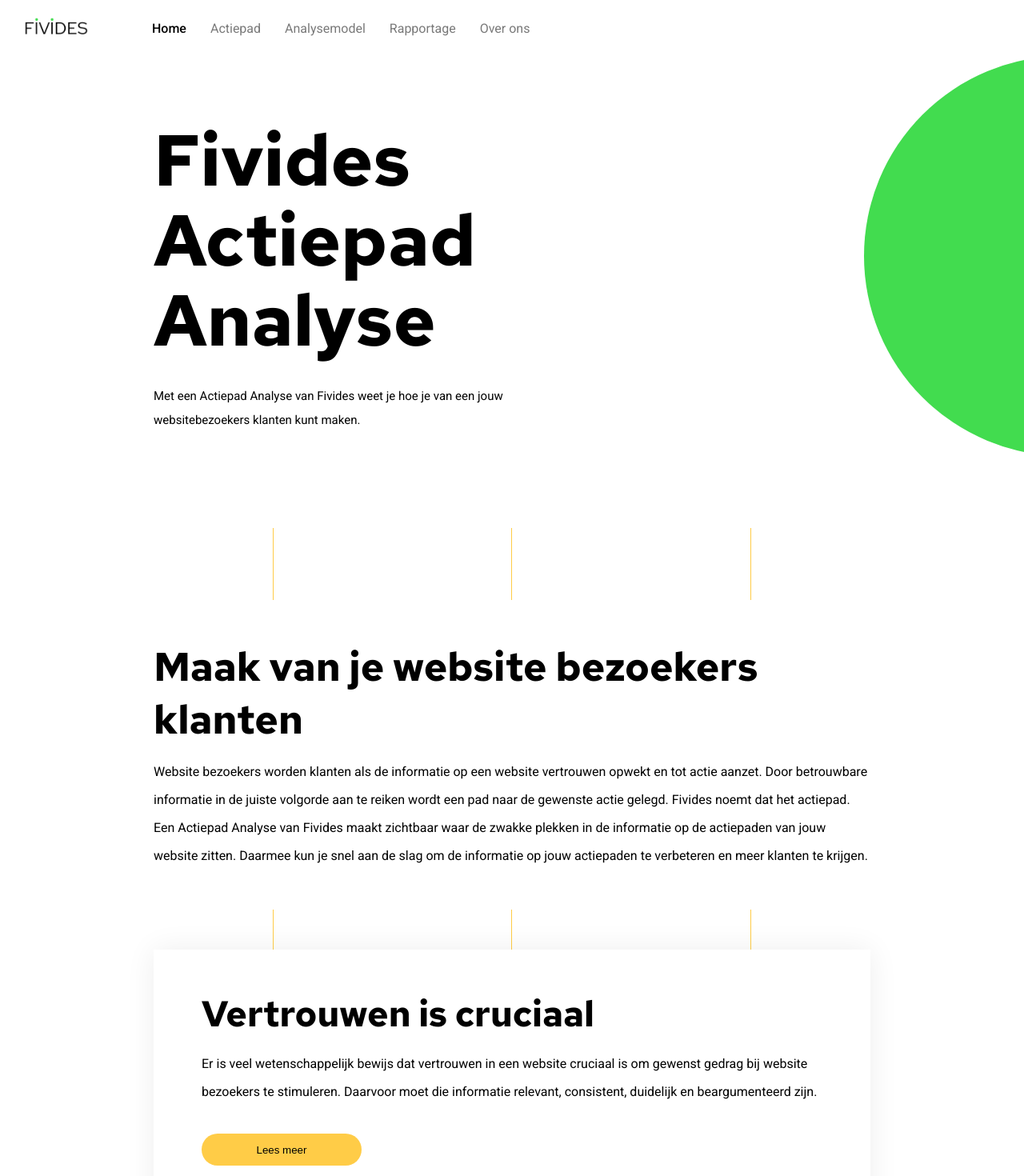
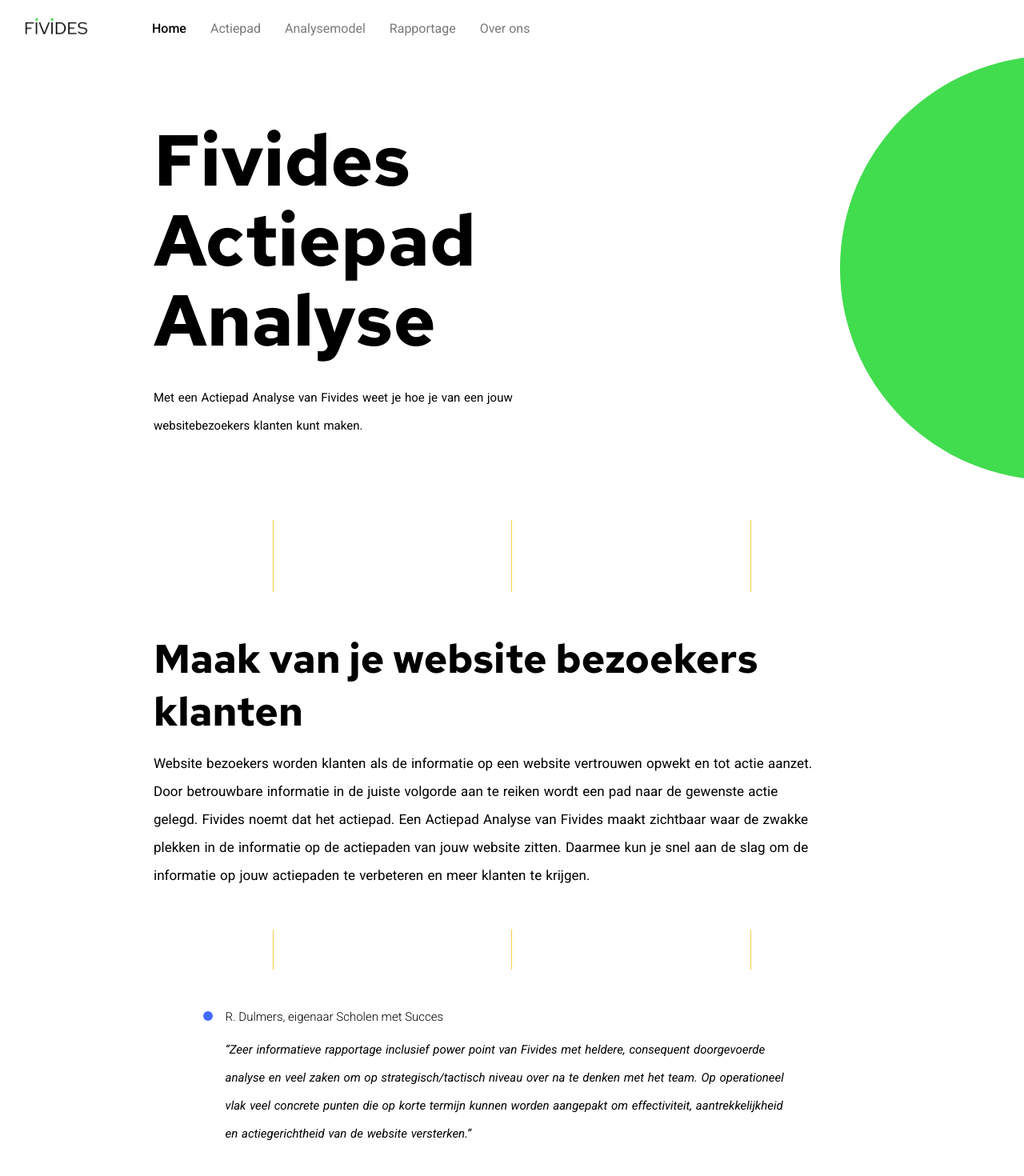
Before and after one commit to Maurits97/fivides, a Next.js app: page / in a window 1280 px wide. Shown: the top 1470 px of the page at 80% size. Built offline with nearby package versions, Linux system fonts and the light colour scheme.

Commit message:
Homepage update

```diff
--- a/pages/_app.js
+++ b/pages/_app.js
@@ -1,12 +1,35 @@
+import Head from 'next/head'
 import Layout from '../components/Layout'
+import { useRouter } from 'next/router'
 import '../styles/globals.scss'
 
+function MyApp({ Component, pageProps }) {
 
-function MyApp({ Component, pageProps }) {
+  function getTitle()  {
+    const router = useRouter();
+    const pathname = router.pathname;
+
+    if(pathname === '/') {
+      return 'Fivides - Home';
+    } else {
+      const newName = pathname.substring(1);
+      return 'Fivides - ' + newName.charAt(0).toUpperCase() + newName.slice(1);
+    }
+  }
+
   return (
-    <Layout>
-      <Component {...pageProps} />
-    </Layout>
+    <>
+      <Head>
+        <title>{getTitle()}</title>
+        <meta name="description" content="Description Fivides."/>
+        <meta name="keywords" content="trefwoord 1, trefwoord 2, trefwoord 3"/>
+        <link rel="icon" type="image/svg+xml" href="/favicon.svg"></link>
+        <link rel="alternate icon" href="/favicon.ico"></link>
+      </Head>
+      <Layout>
+        <Component {...pageProps} />
+      </Layout>
+    </>
   )
 }
 
--- a/pages/about.js
+++ b/pages/about.js
@@ -1,8 +1,9 @@
+
+
 const About = () => {
   return (
     <div className="main">
-      <h1>About</h1>
-      <p>Text.</p>
+      <h1>Hello</h1>
     </div>
    );
 }
--- a/pages/index.js
+++ b/pages/index.js
@@ -1,51 +1,56 @@
-import styles from '../styles/Home.module.scss'
-
 export default function Home() {
   return (
     <div className="main">
-      <div className={styles.head}>
-        <h1 className={styles.header}>Fivides Actiepad Analyse</h1>
-        <p className={styles.subtext}>Met een Actiepad Analyse van Fivides weet je hoe je van een jouw websitebezoekers klanten kunt maken.</p>
-        <div className={styles.head__circle}></div>
+      <div className="head">
+        <h1 className="header">Fivides Actiepad Analyse</h1>
+        <p className="subtext line-height">Met een Actiepad Analyse van Fivides weet je hoe je van een jouw websitebezoekers klanten kunt maken.</p>
+        <div className="head__circle"></div>
       </div>
 
       <div className="content">
-        <div className={styles.bg}>
-          <div className={styles.bg__line}></div>
-          <div className={styles.bg__line}></div>
-          <div className={styles.bg__line}></div>
+        <div className="bg">
+          <div className="bg__line"></div>
+          <div className="bg__line"></div>
+          <div className="bg__line"></div>
         </div>
 
         <div className="content__wrapper">
           <div className="content__container">
             <h2 className="content__header">Maak van je website bezoekers klanten</h2>
-            <p className="content__text">Website bezoekers worden klanten als de informatie op een website vertrouwen opwekt en tot actie aanzet. Door betrouwbare informatie in de juiste volgorde aan te reiken wordt een pad naar de gewenste actie gelegd. Fivides noemt dat het actiepad. Een Actiepad Analyse van Fivides maakt zichtbaar waar de zwakke plekken in de informatie op de actiepaden van jouw website zitten. Daarmee kun je snel aan de slag om de informatie op jouw actiepaden te verbeteren en meer klanten te krijgen.</p>
+            <p className="content__text line-height">Website bezoekers worden klanten als de informatie op een website vertrouwen opwekt en tot actie aanzet. Door betrouwbare informatie in de juiste volgorde aan te reiken wordt een pad naar de gewenste actie gelegd. Fivides noemt dat het actiepad. Een Actiepad Analyse van Fivides maakt zichtbaar waar de zwakke plekken in de informatie op de actiepaden van jouw website zitten. Daarmee kun je snel aan de slag om de informatie op jouw actiepaden te verbeteren en meer klanten te krijgen.</p>
+          </div>
+
+          <div className="content__container review">
+            <p className="content__review__name">R. Dulmers, eigenaar Scholen met Succes</p>
+            <p className="content__review line-height">“Zeer informatieve rapportage inclusief power point van Fivides met heldere, consequent doorgevoerde analyse en veel zaken om op strategisch/tactisch niveau over na te denken met het team. Op operationeel vlak veel concrete punten die op korte termijn kunnen worden aangepakt om effectiviteit, aantrekkelijkheid en actiegerichtheid van de website versterken.”</p>
           </div>
 
           <div className="content__container block">
             <h2 className="content__header">Vertrouwen is cruciaal</h2>
-            <p className="content__text">Er is veel wetenschappelijk bewijs dat vertrouwen in een website cruciaal is om gewenst gedrag bij website bezoekers te stimuleren. Daarvoor moet die informatie relevant, consistent, duidelijk en beargumenteerd zijn. </p>
+            <p className="content__text line-height">Er is veel wetenschappelijk bewijs dat vertrouwen in een website cruciaal is om gewenst gedrag bij website bezoekers te stimuleren. Daarvoor moet die informatie relevant, consistent, duidelijk en beargumenteerd zijn. </p>
             <button className="content__button">Lees meer</button>
           </div>
 
           <div className="content__container block">
             <h2 className="content__header">Leid je website bezoeker naar de actie</h2>
-            <p className="content__text">Om een bezoeker op je website naar een actie te leiden moet de informatie niet alleen betrouwbaar zijn, maar ook richting geven aan de gedachten van die bezoeker.  Dat doe je door stap voor stap informatie te verstrekken die aansluit op de vragen van de website bezoeker. Elk stukje informatie dat een bezoeker tegenkomt zal namelijk weer nieuwe vragen oproepen. Door al die vragen te beantwoorden leid je de bezoeker naar de laatste vraag waarop de actie kan volgen. Zo een laatste vraag luidt dan: “Wat moet ik doen om nu een bestelling te plaatsen”.</p>
+            <p className="content__text line-height">Om een bezoeker op je website naar een actie te leiden moet de informatie niet alleen betrouwbaar zijn, maar ook richting geven aan de gedachten van die bezoeker.  Dat doe je door stap voor stap informatie te verstrekken die aansluit op de vragen van de website bezoeker. Elk stukje informatie dat een bezoeker tegenkomt zal namelijk weer nieuwe vragen oproepen. Door al die vragen te beantwoorden leid je de bezoeker naar de laatste vraag waarop de actie kan volgen. Zo een laatste vraag luidt dan: “Wat moet ik doen om nu een bestelling te plaatsen”.</p>
             <button className="content__button">Lees meer</button>
           </div>
 
           <div className="content__container block">
             <h2 className="content__header">Actiepad Analyse van Fivides wijst de weg</h2>
-            <p className="content__text">De rapportage van een Actiepad Analyse van Fivides maakt in tekst en beeld duidelijk wat de zwakke plekken in de informatie op een actiepad zijn. Ten eerste is te zien welke informatie tekortschiet op relevantie, consistentie, duidelijkheid en argumentatie. Ten tweede wordt zichtbaar gemaakt welke elementen een bezoeker van het actiepad afleiden of waar gaten in het actiepad zitten. Zoals Johan Cruijff al zei: ‘je gaat het pas zien als je het doorhebt’. Het zal je verbazen dat je die zwakke plekken niet eerder zelf hebt gezien. In een schriftelijke rapportage beschrijft Fivides uitvoerig de resultaten van de Actiepad Analyse. Daarbij worden aanbevelingen gedaan voor verbeteracties. De bijgeleverde power point, maakt het makkelijk om de resultaten door te nemen met medewerkers of derden zoals een web-ontwerper of een webbouwer. Zo kun je direct aan de slag om de informatie op jouw website te verbeteren.</p>
+            <p className="content__text line-height">De rapportage van een Actiepad Analyse van Fivides maakt in tekst en beeld duidelijk wat de zwakke plekken in de informatie op een actiepad zijn. Ten eerste is te zien welke informatie tekortschiet op relevantie, consistentie, duidelijkheid en argumentatie. Ten tweede wordt zichtbaar gemaakt welke elementen een bezoeker van het actiepad afleiden of waar gaten in het actiepad zitten. Zoals Johan Cruijff al zei: ‘je gaat het pas zien als je het doorhebt’. Het zal je verbazen dat je die zwakke plekken niet eerder zelf hebt gezien. In een schriftelijke rapportage beschrijft Fivides uitvoerig de resultaten van de Actiepad Analyse. Daarbij worden aanbevelingen gedaan voor verbeteracties. De bijgeleverde power point, maakt het makkelijk om de resultaten door te nemen met medewerkers of derden zoals een web-ontwerper of een webbouwer. Zo kun je direct aan de slag om de informatie op jouw website te verbeteren.</p>
             <button className="content__button">Lees meer</button>
           </div>
+        </div>
+      </div>
 
-          <div className="contact">
-            <h3></h3>
-            <p></p>
-          </div>
-
-        </div>
+      <div className="contact">
+        <h3 className="contact__header">Nu met <span className="green">50%</span> introductiekorting </h3>
+        <p className="contact__text line-height">Ter introductie is de Fivides Actiepad Analyse, met een rapportage in power point, nu te bestellen met 50% korting. Je betaalt slechts €475 (excl. 21% BTW) in plaats van €950 (excl. 21% BTW). Binnen vijf werkdagen na aanvraag en betaling wordt de rapportage inclusief de power point toegestuurd.</p>
+        <h4 className="contact__subheader">Interesse?</h4>
+        <p className="line-height">Mail nu Luc Brouwer van Fivides om een Actiepad Analyse met 50% korting te bestellen.</p>
+        <a href="mailto:l.brouwer@fivides.nl" className="contact__email" target="_blank">l.brouwer@fivides.nl</a>
       </div>
     </div>
   )
--- a/styles/Home.module.scss
+++ /dev/null
@@ -1,44 +0,0 @@
-//Home
-@import 'variables.scss';
-
-.head {
-  max-width: 60%;
-
-  .header {
-    font-size: 90px;
-    font-weight: $bold;
-    line-height: 100px;
-  }
-
-  .subtext {
-    margin-top: 30px;
-    line-height: 30px;
-    font-size: 15px;
-  }
-
-  .head__circle {
-    position: absolute;
-    top: 70px;
-    right: -300px;
-    width: 500px;
-    height: 500px;
-    border-radius: 50%;
-    background-color: $green;
-    z-index: 2;
-  }
-}
-
-.bg {
-  height: 100%;
-  width: 100%;
-  display: flex;
-  flex-direction: row;
-  justify-content: space-around;
-  position: absolute;
-
-  .bg__line {
-    width: 1px;
-    height: 100%;
-    background-color: $yellow;
-  }
-}
--- a/styles/Navbar.module.scss
+++ b/styles/Navbar.module.scss
@@ -1,4 +1,6 @@
-//Navbar
+/* ==========================================================================
+   Navbar CSS
+   ========================================================================== */
 @import 'variables.scss';
 
 .nav {
--- a/styles/globals.scss
+++ b/styles/globals.scss
@@ -1,6 +1,12 @@
-@import url('https://fonts.googleapis.com/css2?family=Red+Hat+Text:wght@400;500;700&family=Roboto:ital,wght@0,400;0,500;1,400&display=swap');
+/* ==========================================================================
+   Global CSS
+   ========================================================================== */
 
+@import url('https://fonts.googleapis.com/css2?family=Red+Hat+Text:wght@400;500;700&family=Roboto:ital,wght@0,300;0,400;0,500;1,400&display=swap');
 @import 'variables.scss';
+
+/* General
+   ========================================================================== */
 
 * {
   margin: 0;
@@ -12,22 +18,58 @@
 body {
   font-family: 'Roboto', sans-serif;
   background-color: $white;
-  overflow-x: hidden; //Set to hidden because of the big green circle
+  overflow-x: hidden; //Set to hidden so you cant scroll horizontally because of the big green circle
+}
+
+h1,
+h2,
+h3,
+h4,
+h5 {
+  font-family: 'Red Hat Text', sans-serif;
+}
+
+/* Specific CSS that is used on multiple pages
+   ========================================================================== */
+
+.line-height {
+  line-height: 35px;
+  word-spacing: 1px;
 }
 
 .main {
   max-width: 70%;
   margin: 80px auto 0 auto;
   min-height: 100vh;
+
+  .head {
+    max-width: 60%;
+
+    .header {
+      font-size: 90px;
+      font-weight: $bold;
+      line-height: 100px;
     }
 
-h1,
-h2 {
-  font-family: 'Red Hat Text', sans-serif;
+    .subtext {
+      margin-top: 30px;
+      font-size: 15px;
+    }
+
+    .head__circle {
+      position: absolute;
+      top: 70px;
+      right: -300px;
+      width: 530px;
+      height: 530px;
+      border-radius: 50%;
+      background-color: $green;
+      z-index: 2;
+    }
   }
 
   .content {
-  margin-top: 120px;
+    margin-top: 100px;
     position: relative;
 
     .content__wrapper {
@@ -47,8 +89,8 @@
 
         .content__text {
           margin-top: 15px;
-        line-height: 35px;
-        font-size: 16px;
+          font-size: 17px;
+          padding-right: 70px;
         }
 
         .content__button {
@@ -67,6 +109,33 @@
         }
       }
 
+      .review {
+        width: 80%;
+
+        .content__review__name {
+          font-weight: $light;
+          font-size: 15px;
+          position: relative;
+
+          &:before {
+            content: '';
+            height: 12px;
+            width: 12px;
+            border-radius: 50%;
+            background-color: $blue;
+            position: absolute;
+            top: 2px;
+            left: -28px;
+          }
+        }
+
+        .content__review {
+          font-style: italic;
+          margin-top: 15px;
+          font-size: 15px;
+        }
+      }
+
       .block {
         @include shadow;
 
@@ -80,4 +149,52 @@
         }
       }
     }
+
+    .bg {
+      height: 100%;
+      width: 100%;
+      display: flex;
+      flex-direction: row;
+      justify-content: space-around;
+      position: absolute;
+
+      .bg__line {
+        width: 1px;
+        height: 100%;
+        background-color: $yellow;
       }
+    }
+  }
+
+  .contact {
+    margin: 50px 0;
+    width: 80%;
+
+    .contact__header {
+      font-size: 75px;
+      font-weight: $bold;
+
+      .green {
+        color: $green;
+      }
+    }
+
+    .contact__text {
+      margin-top: 30px;
+    }
+
+    .contact__subheader {
+      font-size: 30px;
+      font-weight: $bold;
+      margin-top: 20px;
+    }
+
+    .contact__email {
+      color: $black;
+      text-decoration: underline;
+      font-weight: $bold;
+      display: block;
+      margin-top: 5px;
+    }
+  }
+}
--- a/styles/variables.scss
+++ b/styles/variables.scss
@@ -7,14 +7,15 @@
 $yellow: #FFCC47;
 $blue: #476BFF;
 
-$yellow-hover: #FAC746;
+$yellow-hover: #FFBD12;
 
 //font weights
+$light: 300;
 $regular: 400;
 $medium: 500;
 $bold: 700;
 
-//shadow mixin
+//Mixins
 @mixin shadow {
   -webkit-box-shadow: 0px 0px 35px 0px rgba(0,0,0,0.07);
   box-shadow: 0px 0px 35px 0px rgba(0,0,0,0.07);
```
Also changed, not shown: components/Footer.js (+5 -2 lines), styles/Footer.module.scss (added, +33 -0 lines), public/favicon.svg (added), 1 other file (tests, documents, lock files or other folders). Lines whose indentation alone changed are shown as unchanged.
